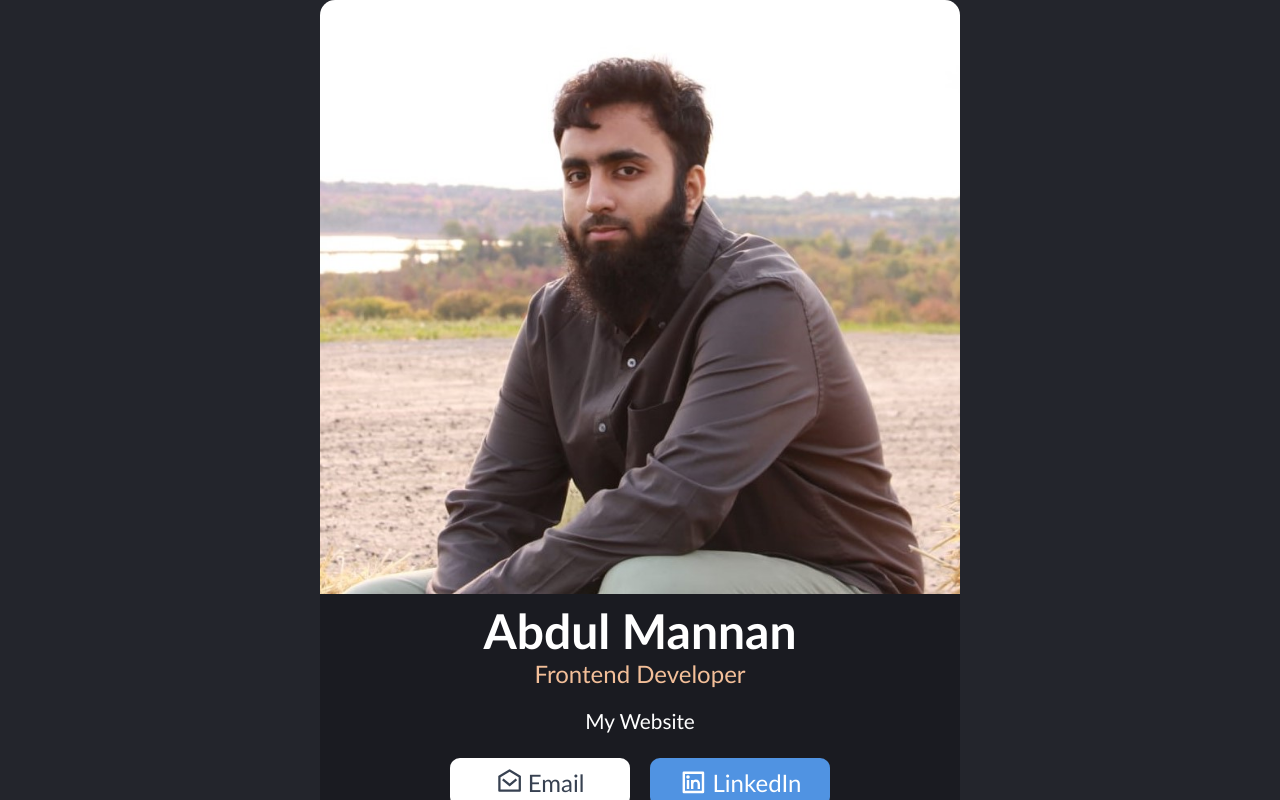
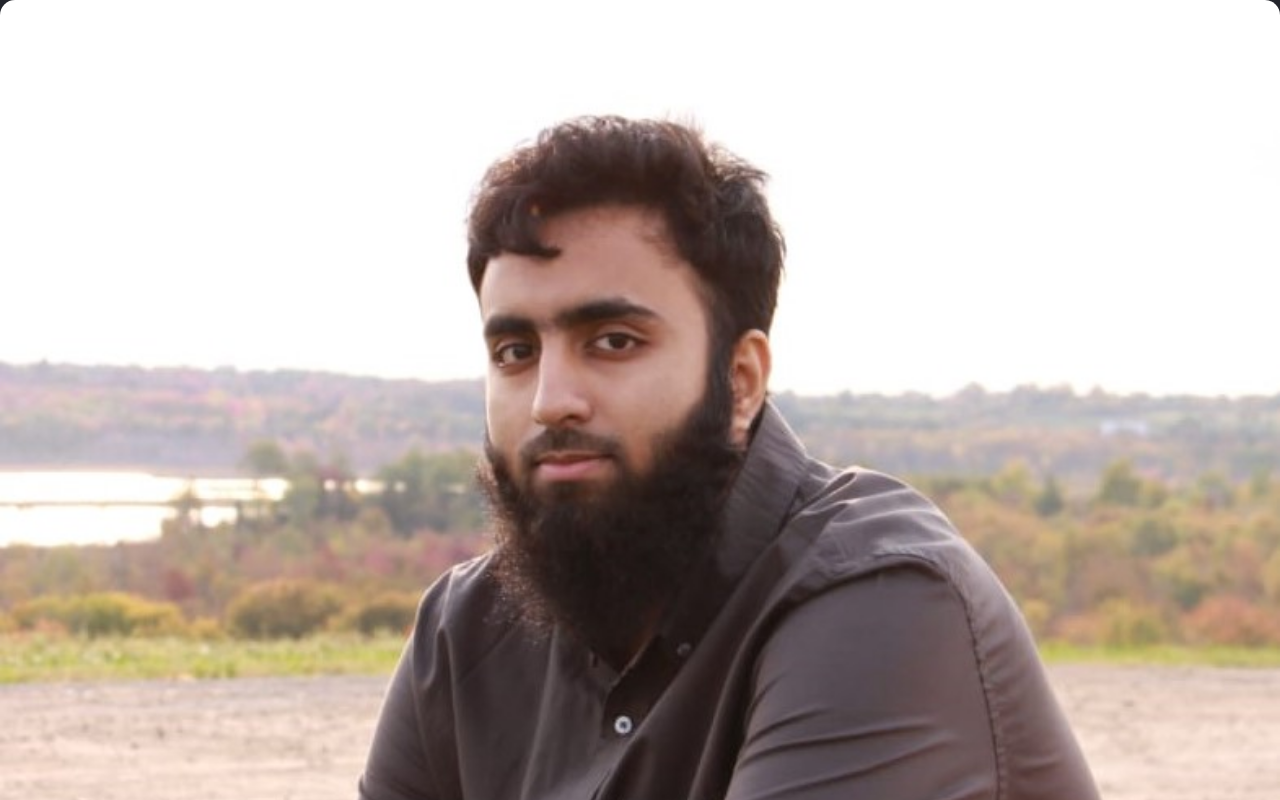
Before and after one commit to dyerfire9/Digital-Business-Card, a React (Create React App) app: page / in a window 1280 px wide. Shown: the top 800 px of the page. Built offline with nearby package versions, Linux system fonts and the light colour scheme.

Commit message:
completed About section

```diff
--- a/src/components/Info.jsx
+++ b/src/components/Info.jsx
@@ -10,7 +10,7 @@ const icon2 = {background: '#5093E2', fill: "#fff", "vertical-align": "middle",
 
 export default function Info() {
     return (
-        <div className="container1">
+        <div className="info">
             <img src={picture} alt="" className="profile-pic" width="500px"/>
             <h1>Abdul Mannan</h1>
             <h2>Frontend Developer</h2>
@@ -24,7 +24,7 @@ export default function Info() {
                      <button className="linkdin-btn">
                      {<RiLinkedinBoxLine size="1.8rem" style={icon2}/>}
                      LinkedIn
-                </button>
+                     </button>
             </div>
 
         </div>
--- a/src/components/styles.css
+++ b/src/components/styles.css
@@ -5,13 +5,12 @@
     padding: 0;
 }
 
-.container1 {
+.info {
   text-align: center;
   background-color: #1A1B21;
-  width: 50%;
   margin: 0 auto;
   padding: 0;
-  border-radius:15px;
+  border-radius: 15px;
   font-family: 'Trebuchet MS', 'Lucida Sans Unicode', 'Lucida Grande', 'Lucida Sans', Arial, sans-serif;
   font-size: 100%;
 
@@ -22,7 +21,7 @@
     height: auto;
 }
 
-.container1 > h1 {
+.info > h1 {
     color: white;
     background-color: #1A1B21;
     margin: 5px 0px 0px 0px;
@@ -30,14 +29,14 @@
     font-weight: bold;
 }
 
-.container1 > h2{
+.info> h2{
     color: #F3BF99;
     background-color: #1A1B21;
     font-size: 1.5rem;
     font-weight: normal;
 }
 
-.container1 > h4{
+.info > h4{
     margin: 20px 0px 15px 0px;
     color: white;
     background-color: #1A1B21;
@@ -72,3 +71,26 @@
     background-color: #5093E2;
     color: white;
 }
+
+/*----------------------------------------------------*/
+.desc {
+    background-color: #1A1B21;
+    color: white;
+    text-align: left;
+    padding: 25px 45px 0px 50px;
+    margin: 0px 0px 0px 0px;
+}
+
+.desc > h1 {
+    background-color: #1A1B21;
+}
+
+.desc > p {
+    background-color: #1A1B21;
+    font-weight: normal;
+}
+
+/*----------------------------------------------------*/
+.socials {
+
+}
```
